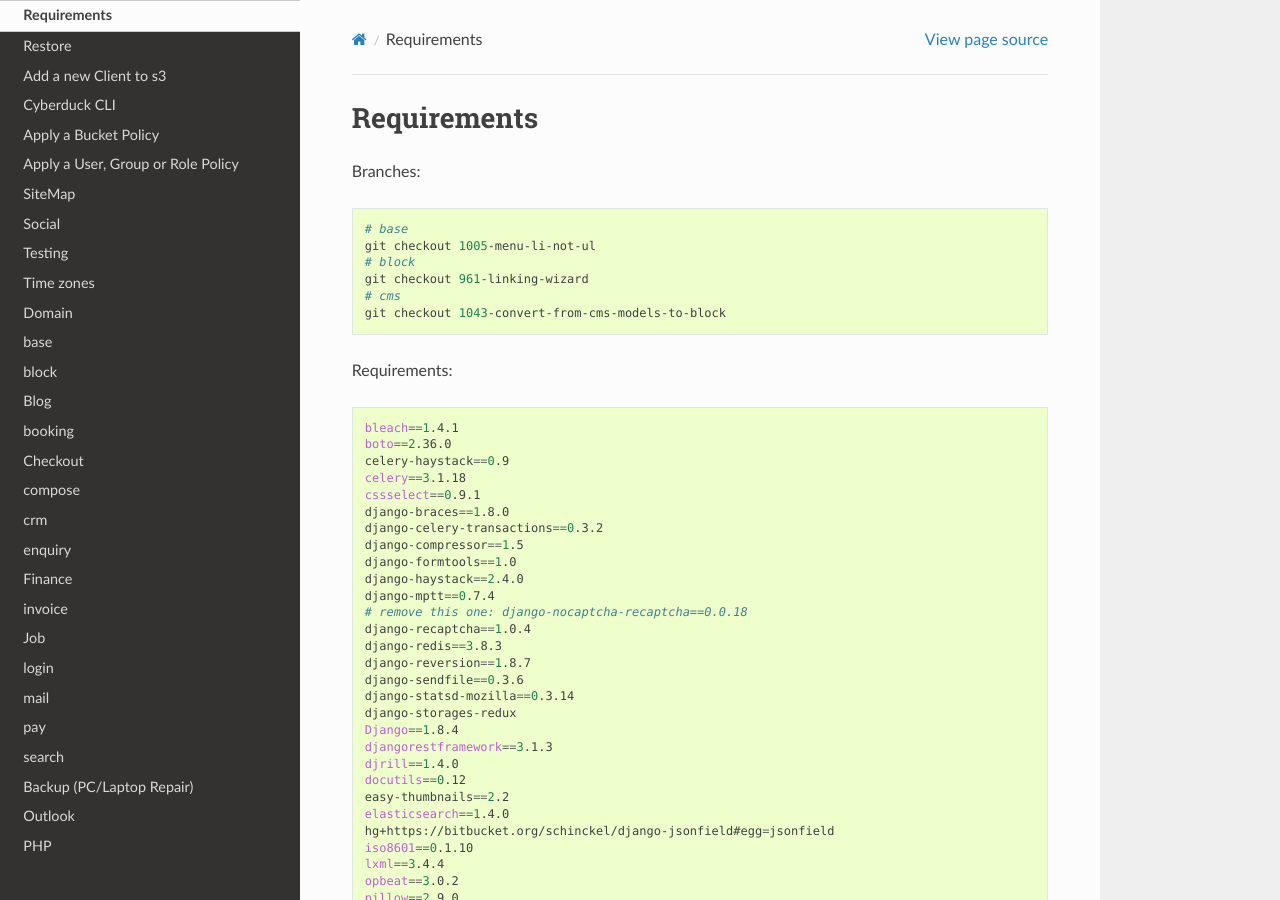
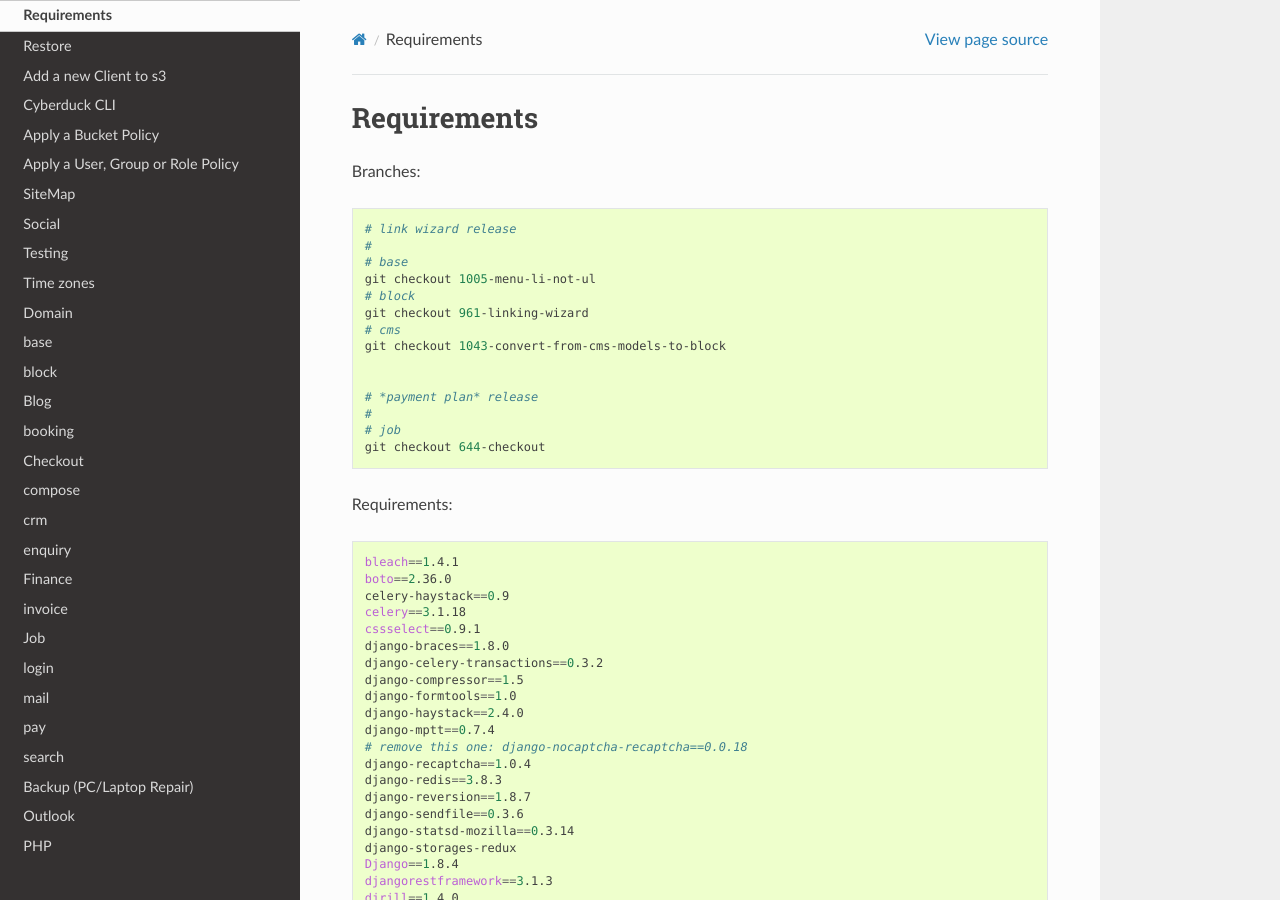
Before and after one commit to pkimber/old-docs-migrated-to-gitlab, a Sphinx documentation site: the page built from source/dev-requirements.rst, in a window 1280 px wide and 900 px high. Built offline with Sphinx 7.4.7 and the Read the Docs theme 2.0.0, drawn with Linux system fonts in a browser that asks for light colours.

Commit message:
branch - job

```diff
--- a/source/dev-requirements.rst
+++ b/source/dev-requirements.rst
@@ -5,12 +5,20 @@ Requirements
 
 Branches::
 
+  # link wizard release
+  #
   # base
   git checkout 1005-menu-li-not-ul
   # block
   git checkout 961-linking-wizard
   # cms
   git checkout 1043-convert-from-cms-models-to-block
+
+
+  # *payment plan* release
+  #
+  # job
+  git checkout 644-checkout
 
 Requirements::
 
```
